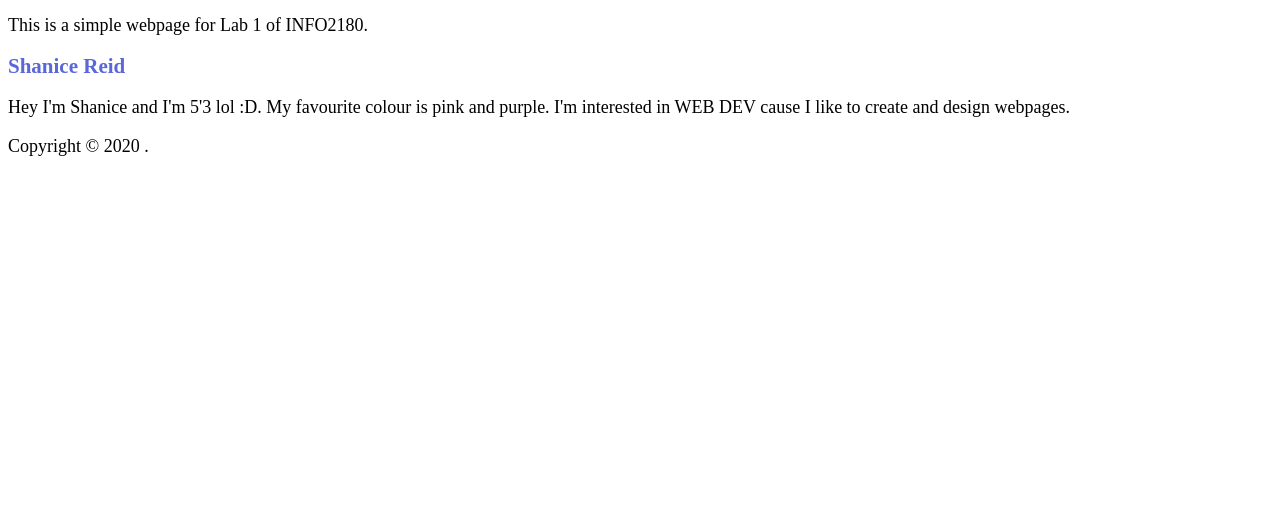
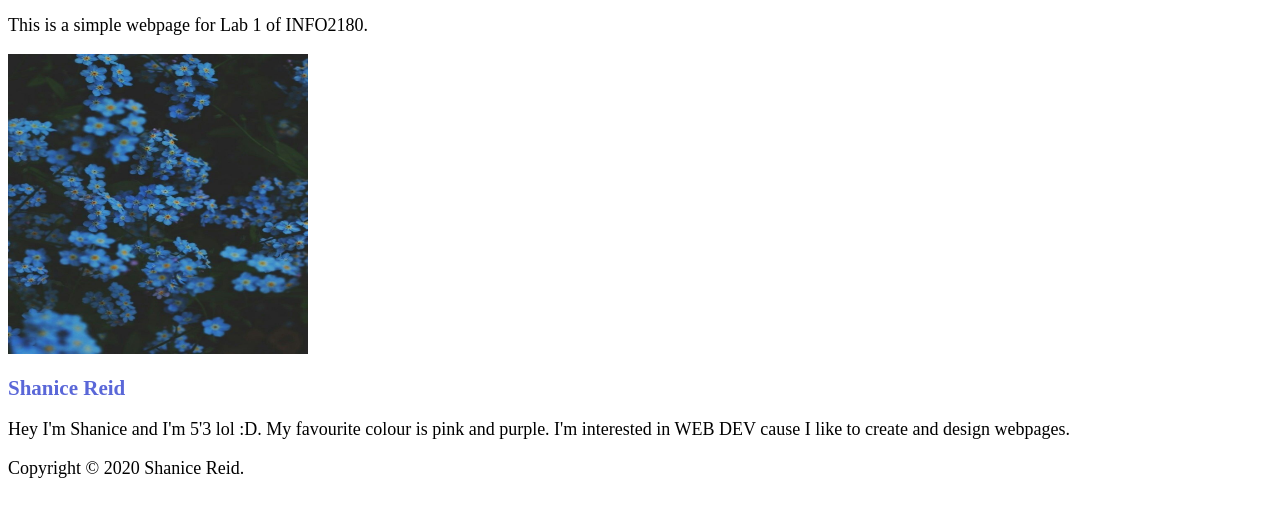
Before and after one commit to shan2812/info2180-lab1, a plain HTML site: page index.html in a window 1280 px wide. Shown: the part 46-562 px from the top of the page. Drawn offline with Linux system fonts and the light colour scheme.

Commit message:
Updated HTML

```diff
--- a/index.html
+++ b/index.html
@@ -13,14 +13,15 @@
      <p>This is a simple webpage for Lab 1 of INFO2180.</p>
  </header>
  <main>
- <h2>Shanice Reid</h2>
- <p>Hey I'm Shanice and I'm 5'3 lol :D.
+     <img src="../info2180-lab1/blueflower.jpg" alt="Blue Flower"></a>
+    <h2>Shanice Reid</h2>
+    <p>Hey I'm Shanice and I'm 5'3 lol :D.
      My favourite colour is pink and purple.
      I'm interested in WEB DEV cause I like to create
      and design webpages.</p>
  </main>
  <footer>
- <p>Copyright &copy; 2020 <Your Name>.</p>
+ <p>Copyright &copy; 2020 Shanice Reid.</p>
  </footer>
 </body>
 </html>
```
